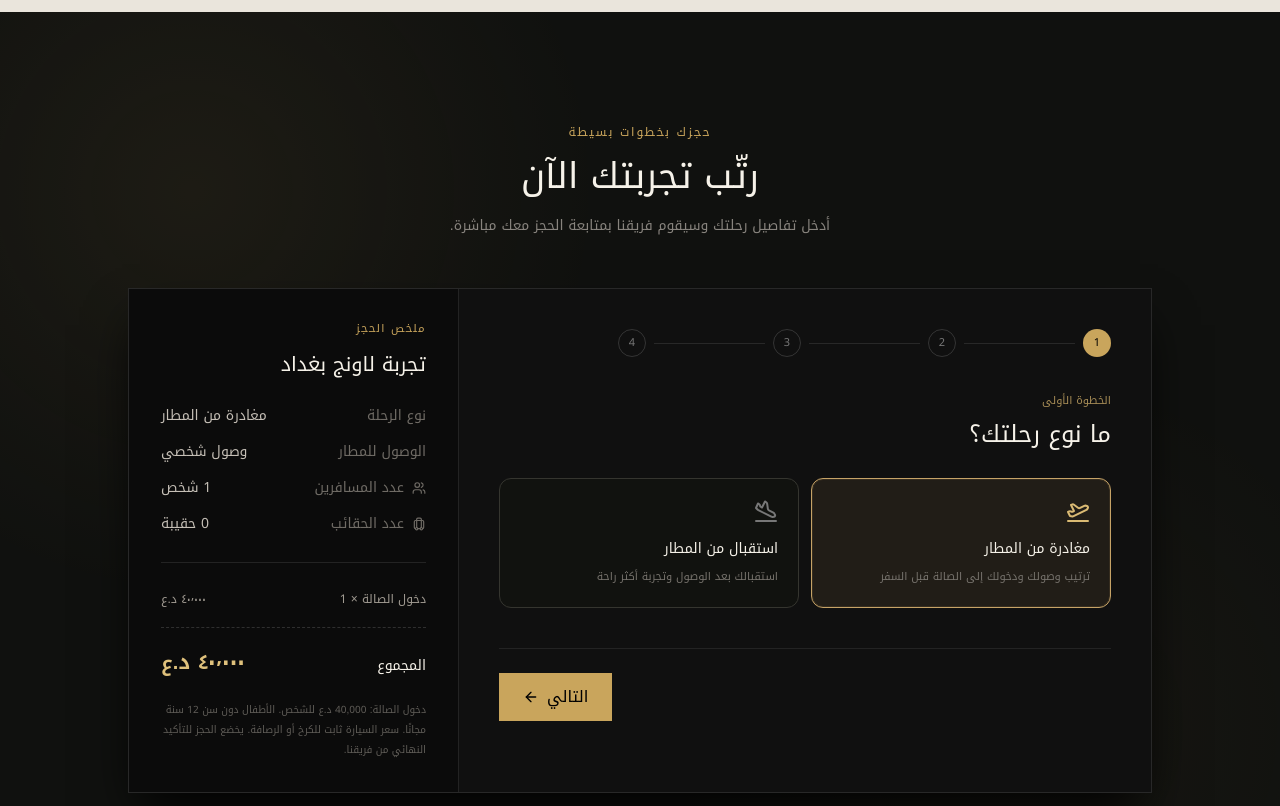
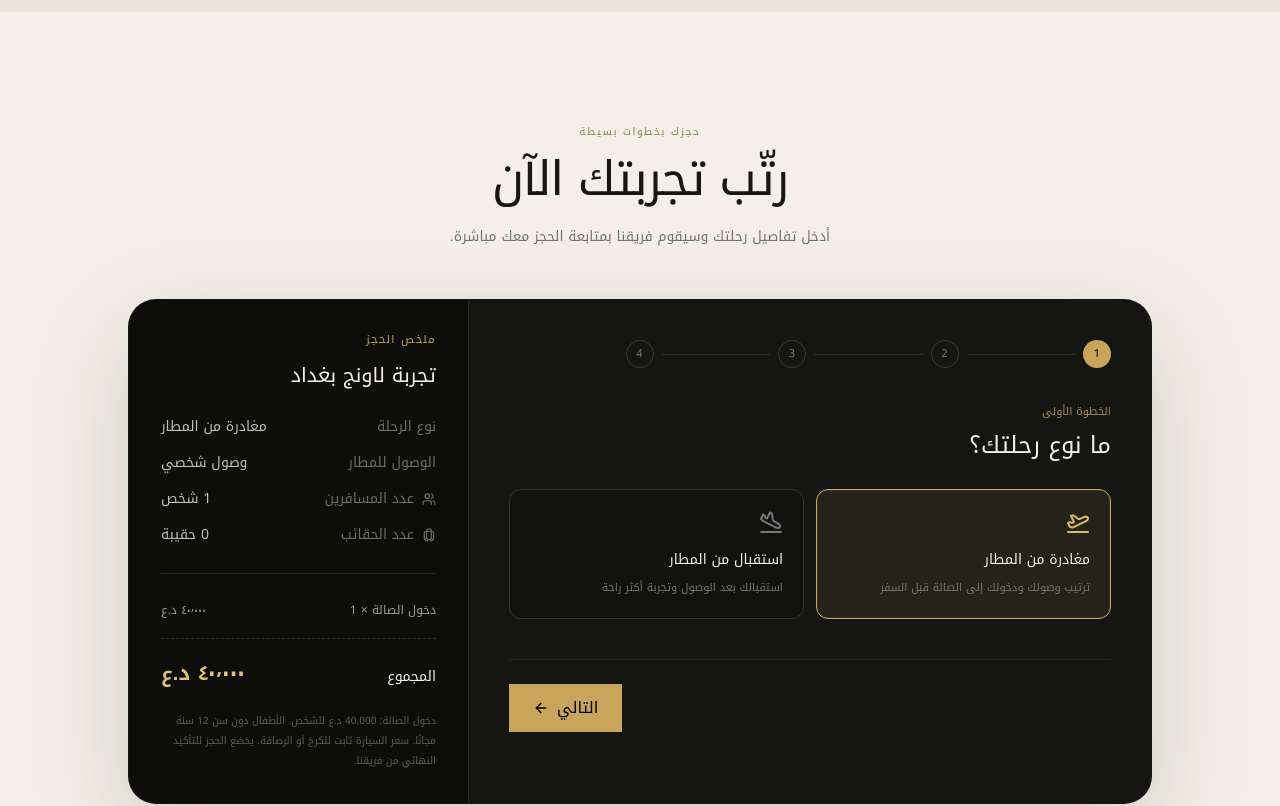
Before and after one commit to mohanedadnan99-dotcom/BaghdadLounge, a Next.js app: page / in a window 1280 px wide. Shown: the part 920-1726 px from the top of the page. Built offline with nearby package versions, Linux system fonts and the light colour scheme.

Commit message:
Redesign Lounge Baghdad with a modern luxury identity

```diff
--- a/components/booking-experience.tsx
+++ b/components/booking-experience.tsx
@@ -72,8 +72,8 @@ export function BookingExperience({lang}:{lang:Lang}) {
   }
 
   if(result && !result.paymentUrl) return (
-    <section id="booking" dir={rtl?"rtl":"ltr"} className="px-5 py-20 lg:px-14">
-      <div className="mx-auto max-w-xl border border-[#c9a55c]/35 bg-[#10100f] p-8 text-center sm:p-12">
+    <section id="booking" dir={rtl?"rtl":"ltr"} className="bg-[#f4f0e9] px-5 py-20 text-[#f5f0e7] lg:px-14">
+      <div className="mx-auto max-w-xl overflow-hidden rounded-[2rem] border border-[#c9a55c]/35 bg-[#151613] p-8 text-center shadow-[0_30px_90px_rgba(30,27,20,.18)] sm:p-12">
         <div className="mx-auto grid h-16 w-16 place-items-center rounded-full bg-[#c9a55c] text-black"><Check size={30}/></div>
         <p className="mt-6 text-xs text-[#c9a55c]">{t.successLabel}</p>
         <h2 className="mt-3 text-2xl">{t.successTitle}</h2>
@@ -84,16 +84,16 @@ export function BookingExperience({lang}:{lang:Lang}) {
   );
 
   return (
-    <section id="booking" dir={rtl?"rtl":"ltr"} className="relative px-5 py-20 lg:px-14 lg:py-28">
-      <div className="absolute inset-0 hero-noise opacity-60" />
+    <section id="booking" dir={rtl?"rtl":"ltr"} className="booking-section relative bg-[#f4f0e9] px-5 py-20 text-[#171814] lg:px-14 lg:py-28">
+      <div className="booking-pattern absolute inset-0" />
       <div className="relative mx-auto max-w-5xl">
         <div className="mb-12 text-center">
-          <p className="text-xs tracking-[.15em] text-[#c9a55c]">{t.bookingSimple}</p>
-          <h2 className="mt-4 text-3xl sm:text-4xl">{t.arrange}</h2>
-          <p className="mx-auto mt-4 max-w-lg text-sm leading-7 text-[#88847e]">{t.bookingIntro}</p>
+          <p className="text-[10px] tracking-[.16em] text-[#9a793d]">{t.bookingSimple}</p>
+          <h2 className="mt-4 text-3xl font-medium tracking-[-.03em] sm:text-5xl">{t.arrange}</h2>
+          <p className="mx-auto mt-5 max-w-lg text-sm leading-7 text-[#777168]">{t.bookingIntro}</p>
         </div>
 
-        <div className="grid overflow-hidden border border-white/10 bg-[#101010] shadow-2xl shadow-black lg:grid-cols-[1fr_330px]">
+        <div className="booking-shell grid overflow-hidden rounded-[1.75rem] border border-black/10 bg-[#151613] text-[#f5f0e7] shadow-[0_35px_100px_rgba(37,32,22,.18)] lg:grid-cols-[1fr_340px]">
           <div className="p-5 sm:p-8 lg:p-10">
             <div className="mb-9 flex items-center gap-2">
               {[1,2,3,4].map(n=><div key={n} className="flex flex-1 items-center gap-2"><span className={`grid h-7 w-7 shrink-0 place-items-center rounded-full text-[11px] ${step>=n?"bg-[#c9a55c] text-black":"border border-white/15 text-[#777]"}`}>{step>n?<Check size={13}/>:n}</span>{n<4&&<span className={`h-px flex-1 ${step>n?"bg-[#c9a55c]":"bg-white/10"}`}/>}</div>)}
@@ -153,7 +153,7 @@ export function BookingExperience({lang}:{lang:Lang}) {
             </div>
           </div>
 
-          <aside className={`border-t border-white/10 bg-[#0b0b0b] p-6 lg:border-t-0 lg:p-8 ${rtl?"lg:border-r":"lg:border-l"}`}>
+          <aside className={`booking-summary border-t border-white/10 bg-[#0d0e0c] p-6 lg:border-t-0 lg:p-8 ${rtl?"lg:border-r":"lg:border-l"}`}>
             <p className="text-[11px] tracking-[.12em] text-[#c9a55c]">{t.summary}</p>
             <h3 className="mt-3 text-xl">{t.experience}</h3>
             <div className="mt-7 space-y-4 text-sm">
```
